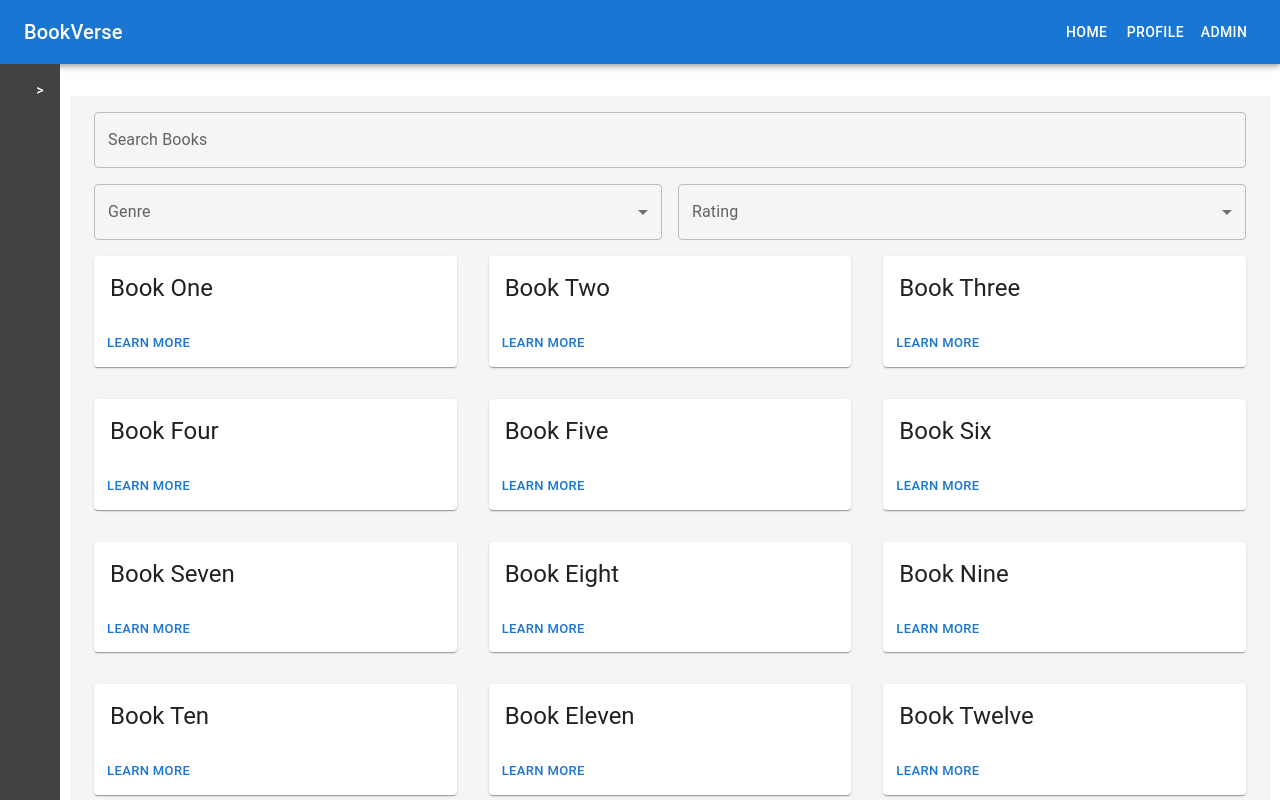
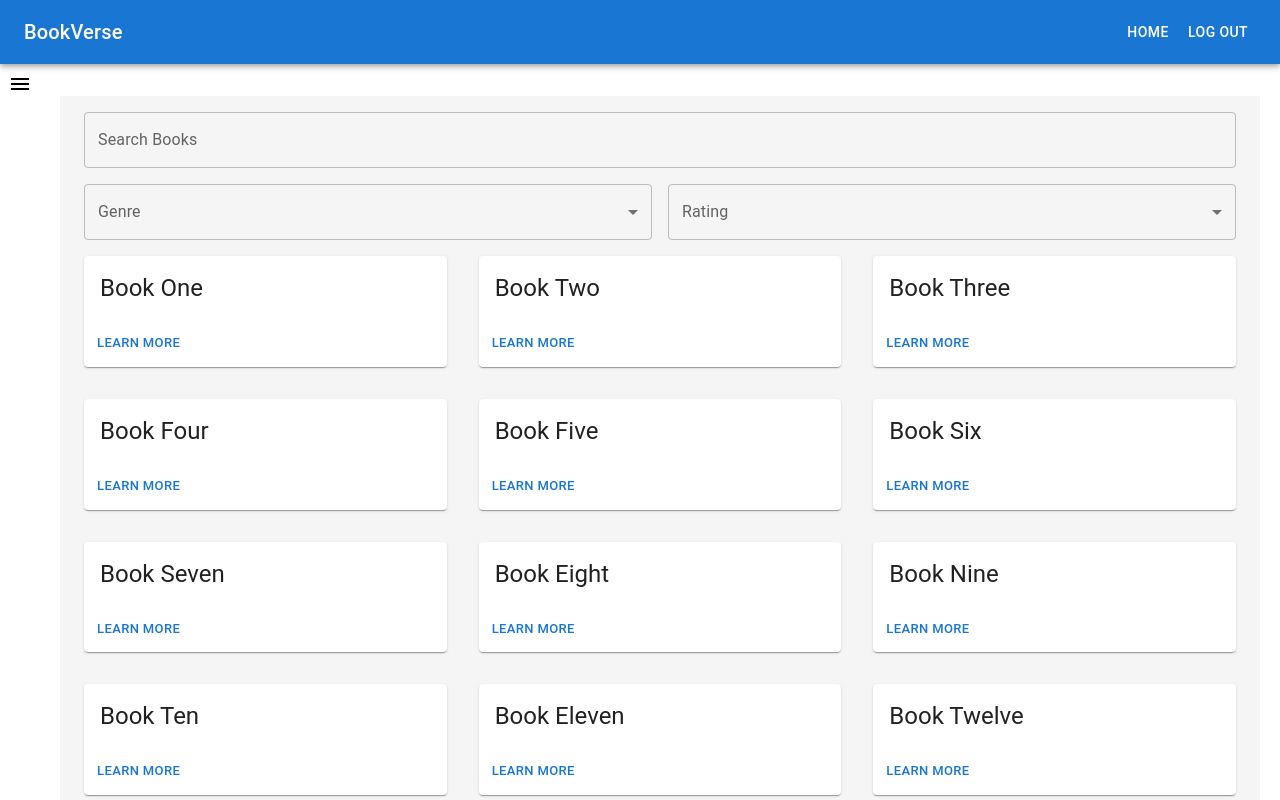
Before and after one commit to Mvzvrt/BookVerse, a React (Create React App) app in the folder client/: page / in a window 1280 px wide. Both pictures are taken after typing "name@example.com", "Sample123" into the empty fields and a click on the button "SIGN IN". Shown: the top 800 px of the page. Built offline with nearby package versions, Linux system fonts and the light colour scheme; the HTML template or start-up script is replaced by a standard one.

Commit message:
Fixed side bar and improved static page

```diff
--- a/client/src/MainPage/Layout/Header.js
+++ b/client/src/MainPage/Layout/Header.js
@@ -10,8 +10,7 @@ const Header = () => {
           BookVerse
         </Typography>
         <Button color="inherit" component={RouterLink} to="/main">Home</Button>
-        <Button color="inherit" component={RouterLink} to="/profile">Profile</Button>
-        <Button color="inherit" component={RouterLink} to="/admin">Admin</Button>
+        <Button color="inherit" component={RouterLink} to="/login">Log Out</Button>
       </Toolbar>
     </AppBar>
   );
--- a/client/src/MainPage/Layout/Sidebar.js
+++ b/client/src/MainPage/Layout/Sidebar.js
@@ -1,41 +1,35 @@
 import React, { useState } from 'react';
-import { Box, Button, List, ListItem, ListItemText, Avatar, Divider } from '@mui/material';
-import { Link as RouterLink } from 'react-router-dom';
+import { Box, IconButton, Drawer, List, ListItem, ListItemText, Avatar, ListItemAvatar } from '@mui/material';
+import MenuIcon from '@mui/icons-material/Menu';
 
 const Sidebar = () => {
-  const [expanded, setExpanded] = useState(false);
+  const [isOpen, setIsOpen] = useState(false);
 
-  const handleToggle = () => {
-    setExpanded(!expanded);
+  const toggleDrawer = () => {
+    setIsOpen(!isOpen);
   };
 
   return (
-    <Box sx={{ display: 'flex' }}>
-      <Box
-        sx={{
-          width: expanded ? 240 : 60,
-          bgcolor: 'grey.800', // Using a dark gray color
-          color: 'white',
-          transition: 'width 0.3s',
-          overflow: 'hidden',
-          height: '100vh', // Full height sidebar
-        }}
-      >
-        <Button onClick={handleToggle} sx={{ m: 1, color: 'white' }}>
-          {expanded ? '<' : '>'}
-        </Button>
-        {expanded && (
-          <>
-            <Divider sx={{ bgcolor: 'white' }} />
-            <List>
-              <ListItem button component={RouterLink} to="/profile">
-                <Avatar alt="User Name" src="/static/images/avatar/1.jpg" />
-                <ListItemText primary="User Name" sx={{ ml: 2 }} />
-              </ListItem>
-            </List>
-          </>
-        )}
-      </Box>
+    <Box sx={{ height: '100%' }}>
+      <IconButton onClick={toggleDrawer} color="inherit" aria-label="open drawer">
+        <MenuIcon />
+      </IconButton>
+      <Drawer anchor="left" open={isOpen} onClose={toggleDrawer}>
+        <Box sx={{ width: 250, height: '100%', bgcolor: 'primary.main' }}>
+          <List>
+            <ListItem button>
+              <ListItemAvatar>
+                <Avatar alt="User Profile" src="/path/to/profile/pic" />
+              </ListItemAvatar>
+              <ListItemText primary="User Name" sx={{ marginLeft: 1 }} />
+            </ListItem>
+            <ListItem button component="a" href="/profile">
+              <ListItemText primary="Profile" />
+            </ListItem>
+            {/* Add more sidebar items here */}
+          </List>
+        </Box>
+      </Drawer>
     </Box>
   );
 };
```
